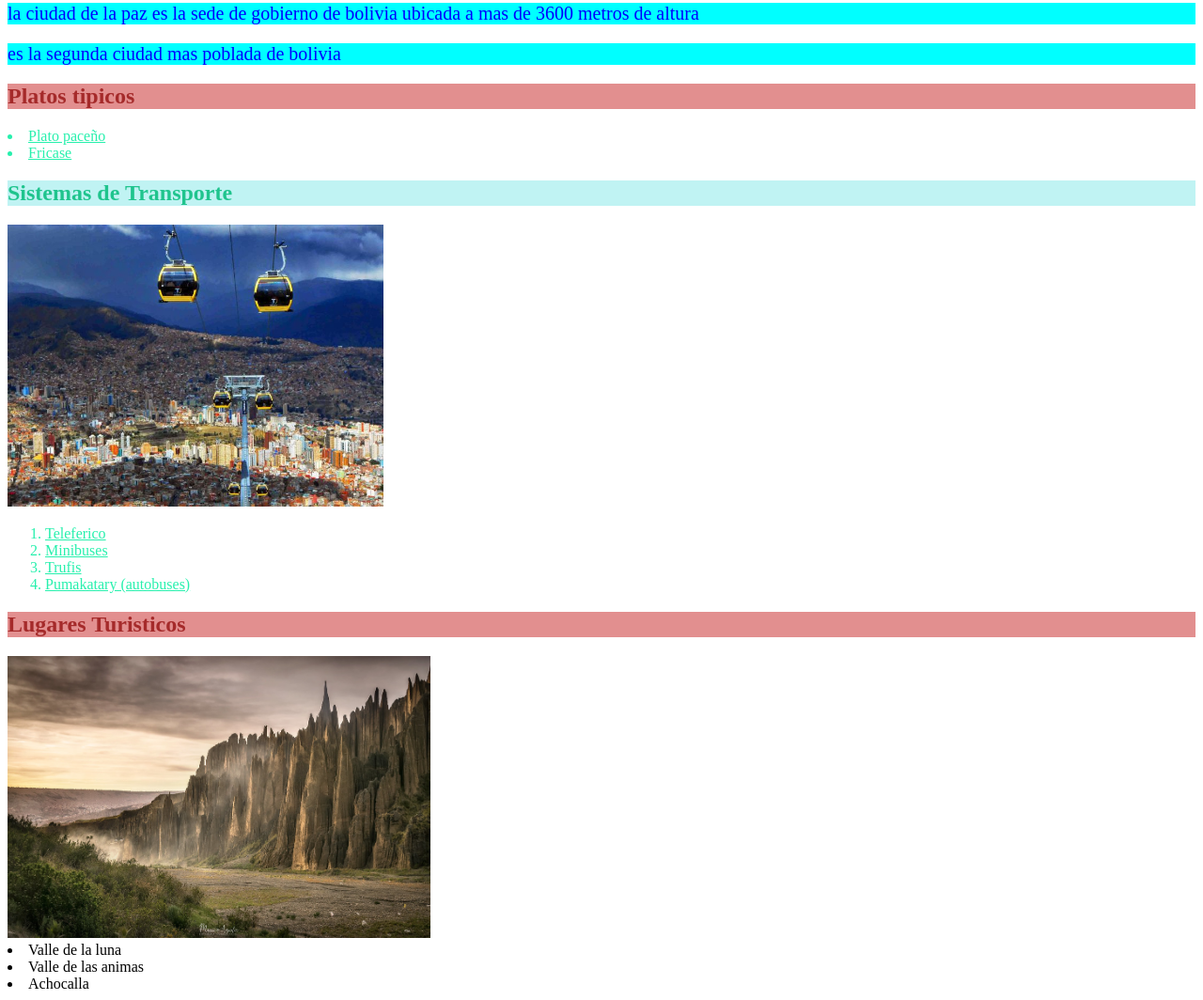
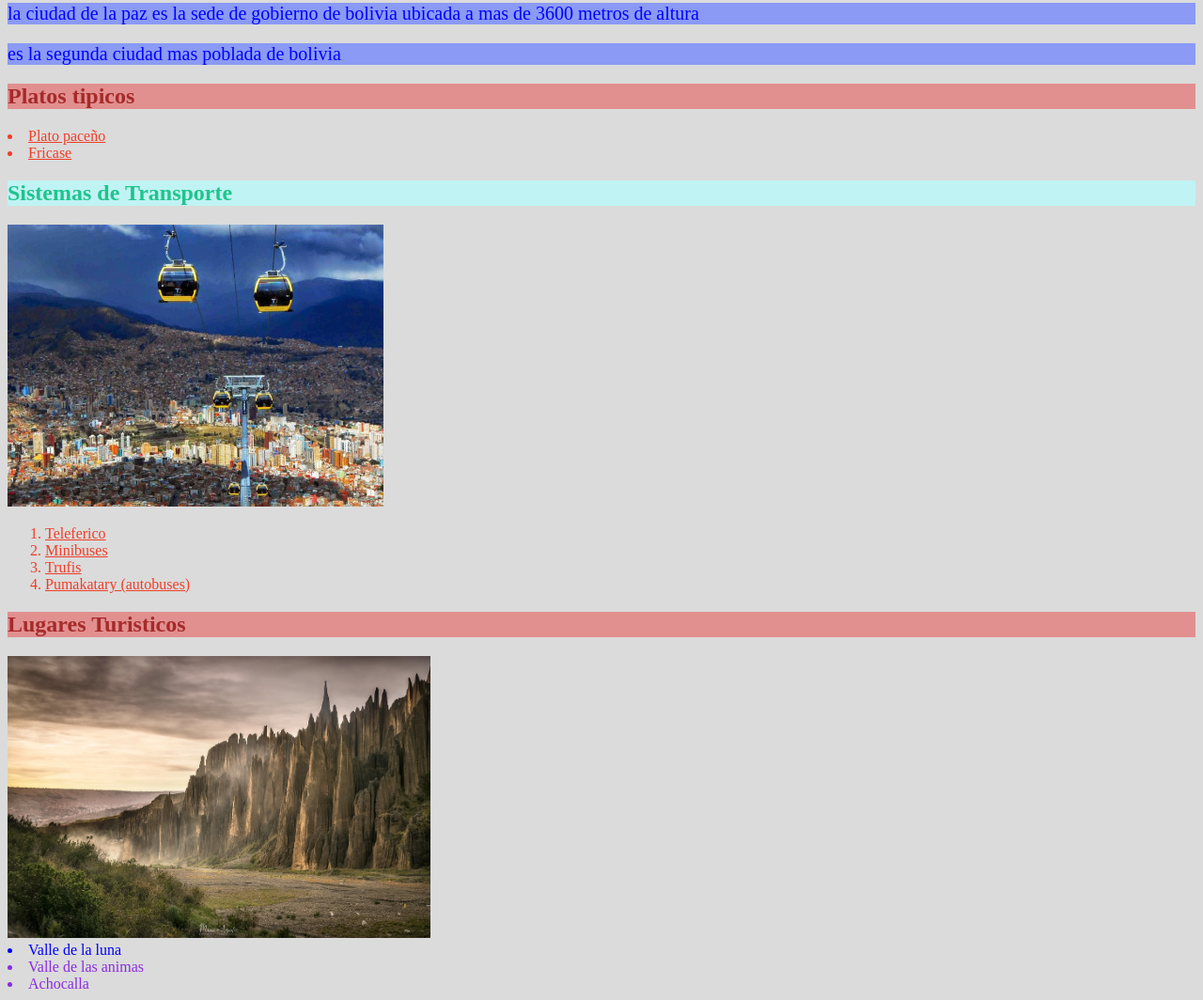
Before and after one commit to Cristian-Machicado/week01-G2-CristianMachicado, a plain HTML site: page index.html in a window 1280 px wide. Shown: the part 395-1459 px from the top of the page at 94% size. Drawn offline with Linux system fonts and the light colour scheme.

Commit message:
arreglo de fondo y letras

```diff
--- a/index.html
+++ b/index.html
@@ -28,7 +28,7 @@
     </ol>
     <h2>Lugares Turisticos</h2>
     <img class="imagen" src="./images/46270565112_91791eba8a_b.jpg" alt="">
-    <il >
+    <il class="valles" >
         <li id="color">Valle de la luna</li>
         <li>Valle de las animas</li>
         <li>Achocalla</li>
--- a/styles/index.css
+++ b/styles/index.css
@@ -1,17 +1,21 @@
+*{
+    background-color: rgb(219, 219, 219);
+}
 h1 {
     font-size: 30px;
     text-decoration: underline;
     color: gray;
+    background-color: rgb(233, 233, 233);
 }
 .link{
     text-decoration: underline;
-    color: rgb(39, 240, 173);
+    color: rgb(240, 62, 39);
 }
 
 .parrafo{
     font-size: 20px;
     color: blue;
-    background-color: aqua;
+    background-color: rgb(138, 154, 245);
     text-transform: lowercase;
 }
 
@@ -27,6 +31,10 @@ h2{
     background-color: rgb(192, 243, 243);
 }
 
-.color{
+#color{
     color: blue;
 }
+
+.valles{
+    color: blueviolet;
+}
```
